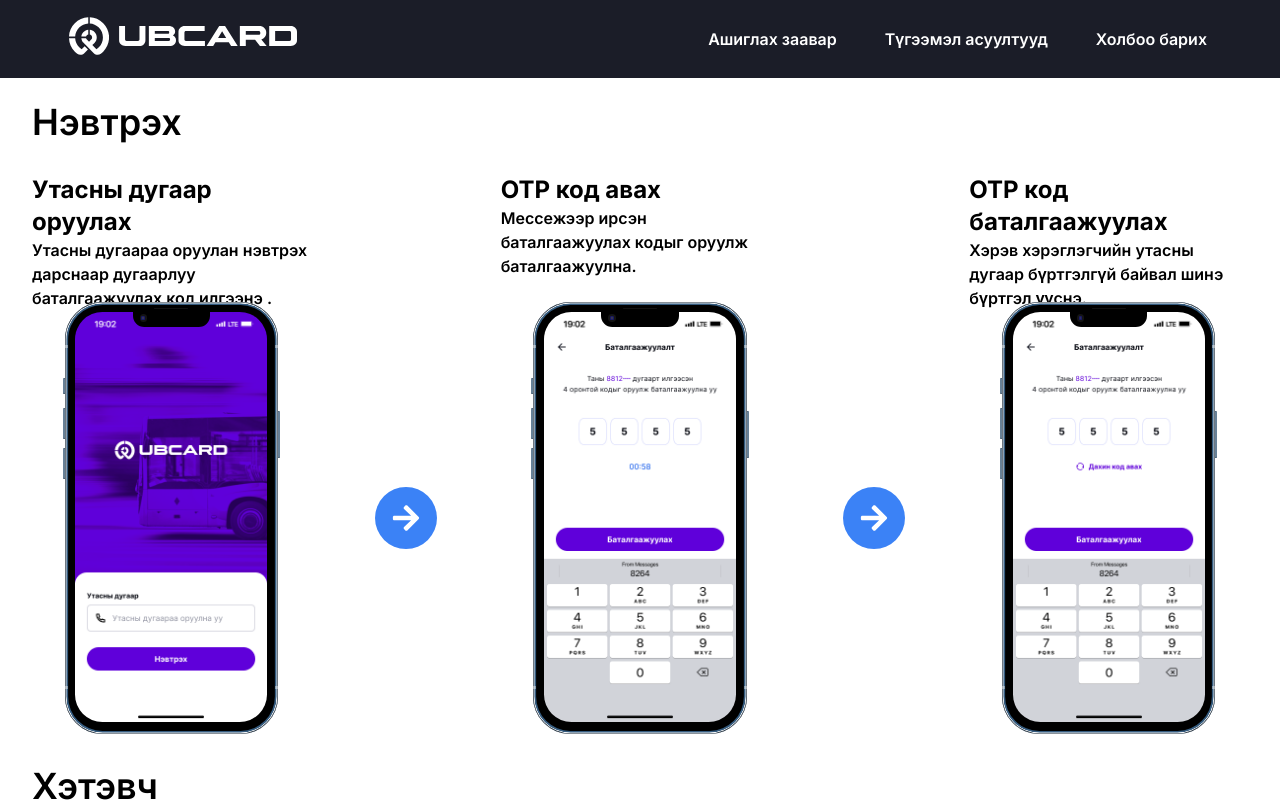
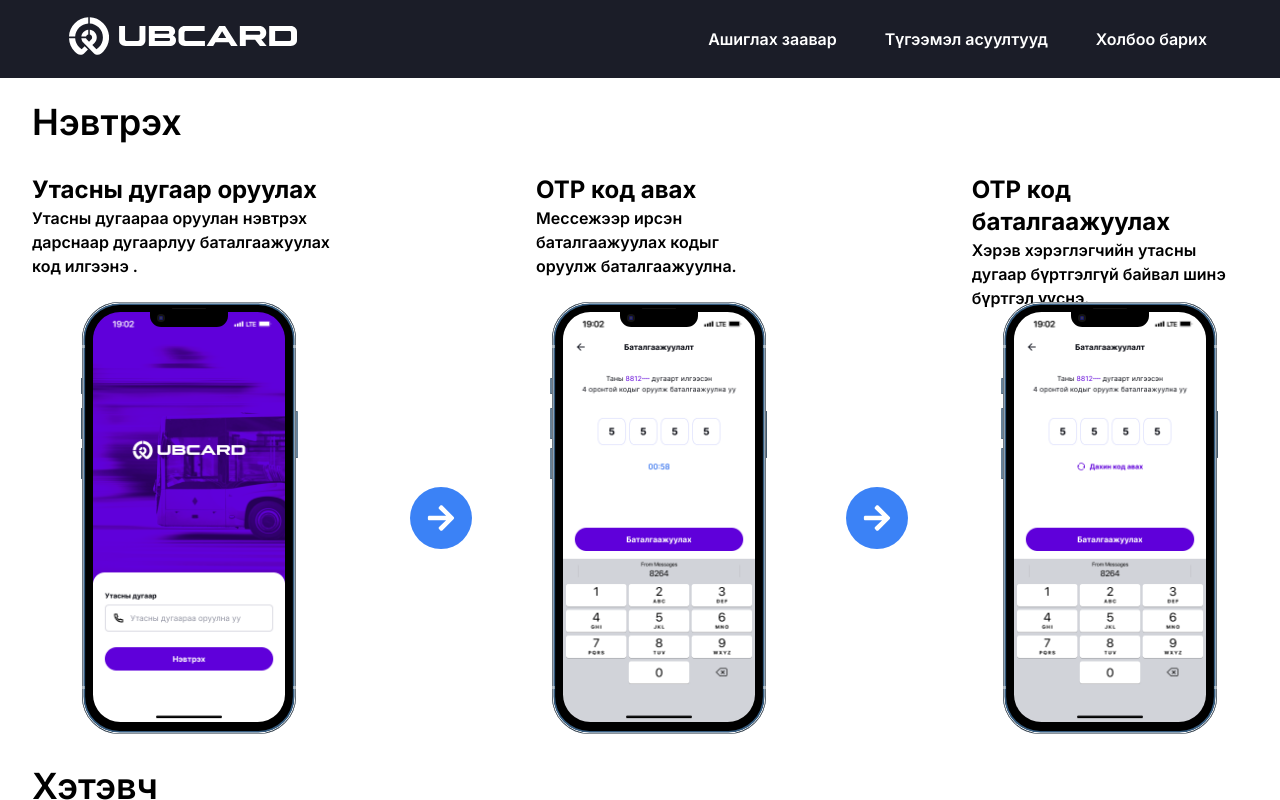
Before and after one commit to kodomo-kazuko/transportation_landing_page, a Next.js app: page / in a window 1280 px wide. Both pictures are taken after a click on the button "Ашиглах заавар". Shown: the top 800 px of the page. Built offline with nearby package versions, Linux system fonts and the light colour scheme.

Commit message:
fixed spacing on Manual

```diff
--- a/src/app/components/Card.tsx
+++ b/src/app/components/Card.tsx
@@ -9,7 +9,7 @@
 
 export default function Card({ title, description, children }: CardProps) {
   return (
-    <div className="rounded-lg p-4 space-y-4 md:p-8 md:space-y-8 md:w-1/3 text-left">
+    <div className="flex-grow rounded-lg p-4 space-y-4 md:p-8 md:space-y-8 text-left">
       <div className="h-20 md:h-24">
         <h1 className="text-xl font-bold md:text-2xl">{title}</h1>
         <p className="text-sm md:text-base">{description}</p>
--- a/src/app/wrappers/ContentWrapper.tsx
+++ b/src/app/wrappers/ContentWrapper.tsx
@@ -27,7 +27,9 @@
       ? window.innerWidth < window.innerHeight
       : false;
 
-  const { screenSize } = useScreenSize({});
+  const { screenSize } = useScreenSize({
+    landscapeRatio: { xs: 2.5, sm: 3, md: 4, lg: 6, xl: 6, "2xl": 6 },
+  });
 
   return (
     <div className={` flex ${isMobile ? "flex-col" : "flex-row"}`}>
```
